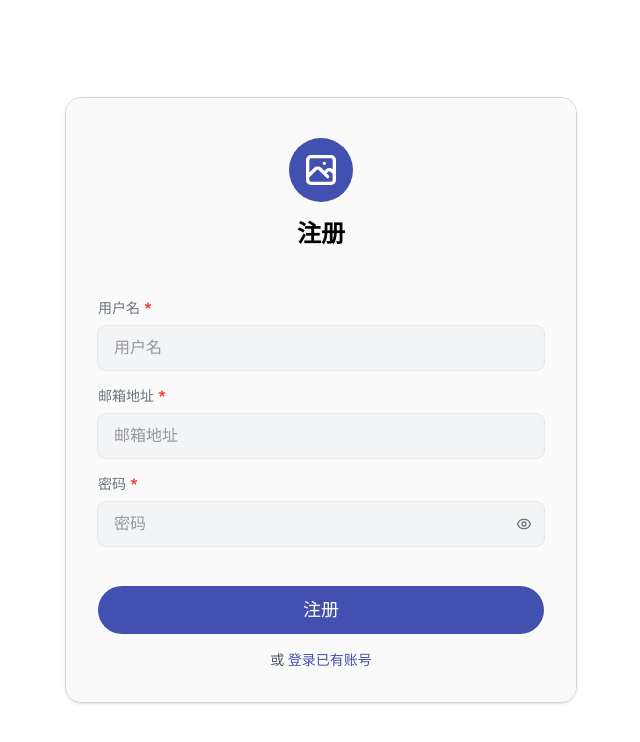
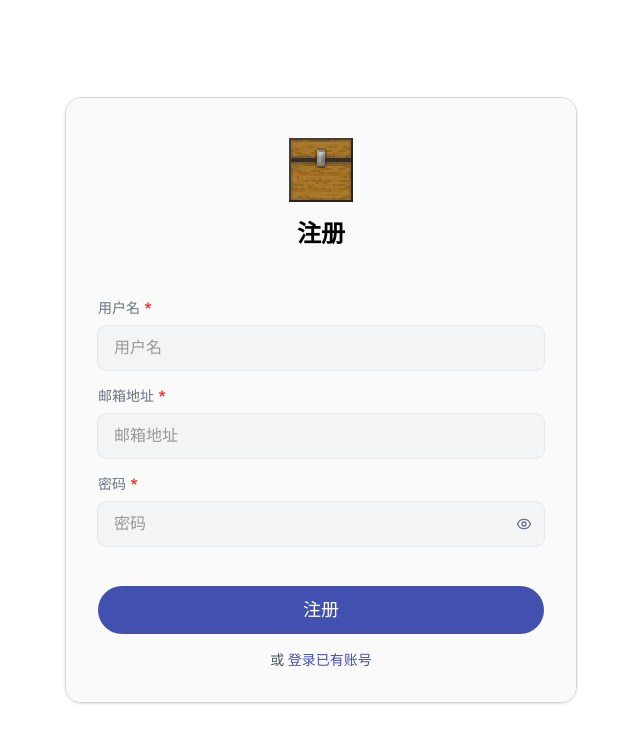
Before and after one commit to Hebown/BS-final, a Next.js app: page /register in a window 1280 px wide. Shown: the top 742 px of the page, without its empty margins (319-959 px from the left). Built offline with nearby package versions, Linux system fonts and the light colour scheme; no server answers.

Commit message:
使用了新logo

```diff
--- a/src/app/layout.tsx
+++ b/src/app/layout.tsx
@@ -15,8 +15,37 @@ const geistMono = Geist_Mono({
 });
 
 export const metadata: Metadata = {
-  title: "Create Next App",
-  description: "Generated by create next app",
+  title: "Chest",
+  description: "AI-powered photo management.",
+  keywords: ["photo", "gallery", "AI", "image"],
+  icons: {
+    icon: [
+      { url: "/chest_front.png", sizes: "32x32", type: "image/png" },
+      { url: "/chest_front.png", sizes: "16x16", type: "image/png" },
+    ],
+    apple: [
+      { url: "/chest_front.png", sizes: "180x180", type: "image/png" },
+    ],
+  },
+  openGraph: {
+    title: "Chest",
+    description: "AI-powered photo management.",
+    type: "website",
+    images: [
+      {
+        url: "/chest_front.png",
+        width: 32,
+        height: 32,
+        alt: "Chest",
+      },
+    ],
+  },
+  twitter: {
+    card: "summary",
+    title: "Chest",
+    description: "AI-powered photo management.",
+    images: ["/chest_front.png"],
+  },
 };
 
 export default function RootLayout({
--- a/src/components/layouts/AuthPageLayout.tsx
+++ b/src/components/layouts/AuthPageLayout.tsx
@@ -3,6 +3,7 @@
 import { ReactNode } from 'react'
 import { Card, CardBody, CardHeader } from '@/components/ui/card'
 import { cn } from '@/lib/utils'
+import Logo from '@/components/shared/Logo'
 
 interface AuthPageLayoutProps {
   title?: string
@@ -34,12 +35,8 @@ export default function AuthPageLayout({
         {withHeader && (
           <CardHeader className="mt-6">
             <div className="flex flex-col items-center gap-4">
-              {/* Logo图标 */}
-              <div className="w-16 h-16 rounded-full bg-immich-primary dark:bg-immich-dark-primary flex items-center justify-center">
-                <svg className="w-10 h-10 text-white" fill="none" stroke="currentColor" viewBox="0 0 24 24">
-                  <path strokeLinecap="round" strokeLinejoin="round" strokeWidth={2} d="M4 16l4.586-4.586a2 2 0 012.828 0L16 16m-2-2l1.586-1.586a2 2 0 012.828 0L20 14m-6-6h.01M6 20h12a2 2 0 002-2V6a2 2 0 00-2-2H6a2 2 0 00-2 2v12a2 2 0 002 2z" />
-                </svg>
-              </div>
+              {/* Logo */}
+              <Logo size={64} showBackground={true} showText={false} />
               {title && (
                 <h1 className={cn(
                   "text-2xl font-semibold",
--- a/src/components/navigation/NavigationBar.tsx
+++ b/src/components/navigation/NavigationBar.tsx
@@ -20,9 +20,9 @@ import {
   mdiMagnify,
   mdiWeatherNight,
   mdiWeatherSunny,
-  mdiImageMultiple,
   mdiTag,
 } from '@mdi/js'
+import Logo from '@/components/shared/Logo'
 
 interface NavigationBarProps {
   showUploadButton?: boolean
@@ -85,9 +85,11 @@ export default function NavigationBar({
             icon={<Icon path={mdiMenu} size={1} />}
           />
           <Link href="/dashboard" className="flex items-center">
-            <div className="w-10 h-10 rounded-full bg-immich-primary dark:bg-immich-dark-primary flex items-center justify-center max-md:h-12 max-md:w-12">
-              <Icon path={mdiImageMultiple} size={1.2} className="text-white" />
-            </div>
+            <Logo
+              size={40}
+              className="max-md:w-12 max-md:h-12"
+              showBackground={true}
+            />
           </Link>
         </div>
 
--- /dev/null
+++ b/src/components/shared/Logo.tsx
@@ -0,0 +1,61 @@
+'use client'
+
+import Image from 'next/image'
+import { cn } from '@/lib/utils'
+
+interface LogoProps {
+  size?: number
+  className?: string
+  showBackground?: boolean
+  showText?: boolean // 是否显示文本
+}
+
+/**
+ * Logo 组件
+ * 使用 public/chest_front.png (32x32 PNG)
+ * 在桌面端显示 "chest" 文本，移动端隐藏
+ */
+export default function Logo({
+  size = 40,
+  className,
+  showBackground = true,
+  showText = true
+}: LogoProps) {
+  return (
+    <div
+      className={cn(
+        "flex items-center gap-2",
+        className
+      )}
+    >
+      <div
+        className={cn(
+          "flex items-center justify-center shrink-0",
+          showBackground && "rounded-full bg-immich-primary dark:bg-immich-dark-primary"
+        )}
+        style={showBackground ? { width: size, height: size } : undefined}
+      >
+        <Image
+          src="/chest_front.png"
+          alt="Logo"
+          width={size}
+          height={size}
+          className={cn(
+            "object-contain",
+            !showBackground && "rounded"
+          )}
+          style={{
+            imageRendering: 'pixelated', // 类似 GL_NEAREST，使用最近邻插值，保持像素清晰
+          }}
+          unoptimized // 禁用 Next.js 图片优化，保持像素图原始清晰度
+          priority
+        />
+      </div>
+      {showText && (
+        <span className="hidden md:block text-xl font-semibold text-immich-fg dark:text-immich-dark-fg leading-none">
+          CHEST
+        </span>
+      )}
+    </div>
+  )
+}
```
Also changed, not shown: public/chest_front.png (added), src/app/icon.png (added).
